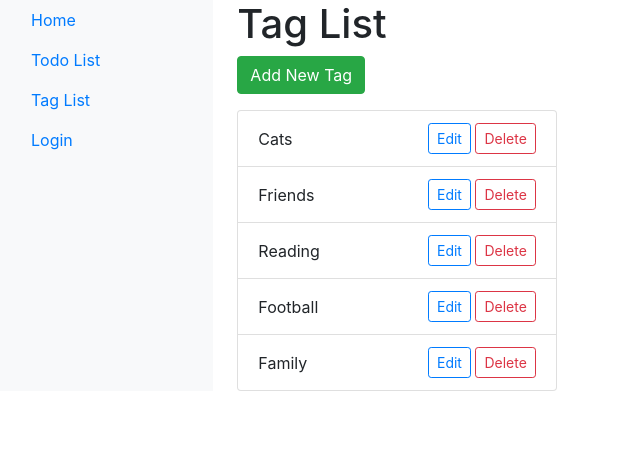
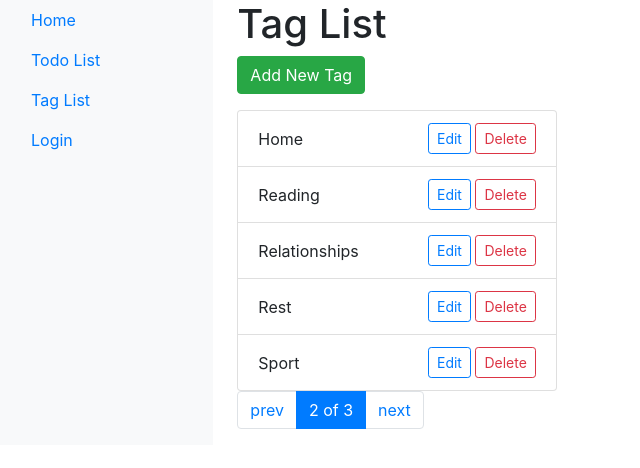
Before and after one commit to dpiuro/todo-list, a Django app: page /tags/?page=2 in a window 1280 px wide. Shown: the top 468 px of the page, without its empty margins (0-640 px from the left). Run offline with Django 5.2, Linux system fonts and the light colour scheme; data comes from the database, SQL or seed files in the repository; both versions use the stored data as it was after the commit; some libraries are stand-ins or nearby versions.

Commit message:
Implement pagination, add new tags

```diff
--- a/tasks/views.py
+++ b/tasks/views.py
@@ -10,7 +10,7 @@ class TaskListView(generic.ListView):
     model = Task
     context_object_name = "task_list"
     template_name = "tasks/task_list.html"
-    paginate_by = 5
+    paginate_by = 10
 
     def get_queryset(self):
         queryset = super().get_queryset().order_by("is_done", "-created_at")
@@ -41,6 +41,7 @@ class TagListView(generic.ListView):
     context_object_name = "tag_list"
     template_name = "tasks/tag_list.html"
     paginate_by = 5
+    ordering = ["name"]
 
 
 class TagCreateView(generic.CreateView):
--- a/templates/base.html
+++ b/templates/base.html
@@ -11,11 +11,19 @@
 <body>
     <div class="container-fluid">
         <div class="row">
+            <!-- Sidebar -->
             <nav id="sidebar" class="col-md-3 col-lg-2 d-md-block bg-light sidebar">
                 {% include "includes/sidebar.html" %}
             </nav>
+
+            <!-- Main content -->
             <main role="main" class="col-md-9 ml-sm-auto col-lg-10 px-md-4">
                 {% block content %}{% endblock %}
+
+                <!-- Pagination block -->
+                {% block pagination %}
+                    {% include "includes/pagination.html" %}
+                {% endblock %}
             </main>
         </div>
     </div>
--- /dev/null
+++ b/templates/includes/pagination.html
@@ -0,0 +1,17 @@
+{% if is_paginated %}
+  <ul class="pagination">
+    {% if page_obj.has_previous %}
+      <li class="page-item">
+        <a href="?page={{ page_obj.previous_page_number }}" class="page-link">prev</a>
+      </li>
+    {% endif %}
+    <li class="page-item active">
+      <span class="page-link">{{ page_obj.number }} of {{ paginator.num_pages }}</span>
+    </li>
+    {% if page_obj.has_next %}
+      <li class="page-item">
+        <a href="?page={{ page_obj.next_page_number }}" class="page-link">next</a>
+      </li>
+    {% endif %}
+  </ul>
+{% endif %}
--- a/templates/tasks/tag_list.html
+++ b/templates/tasks/tag_list.html
@@ -21,5 +21,4 @@
         </ul>
       </div>
     </div>
-  </div>
 {% endblock %}
```
Also changed, not shown: db.sqlite3.
